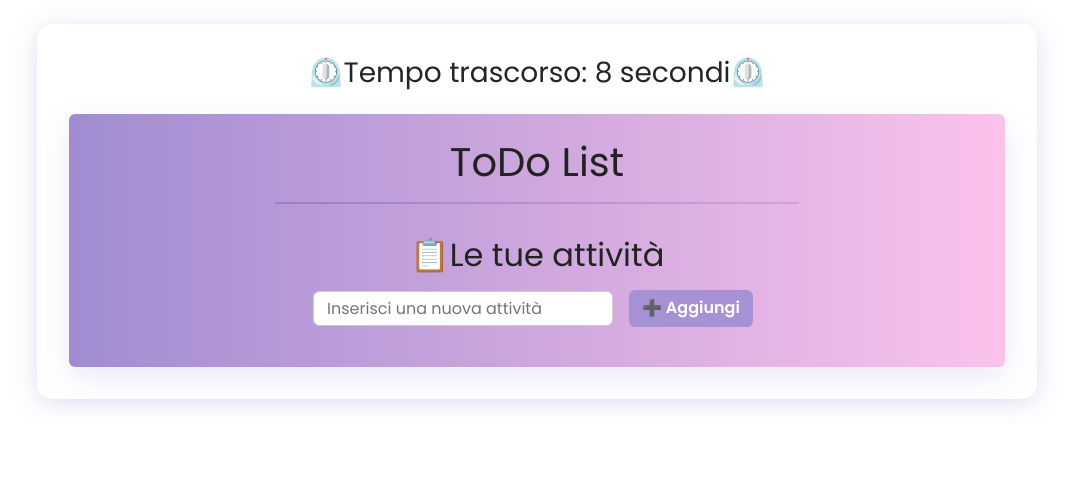
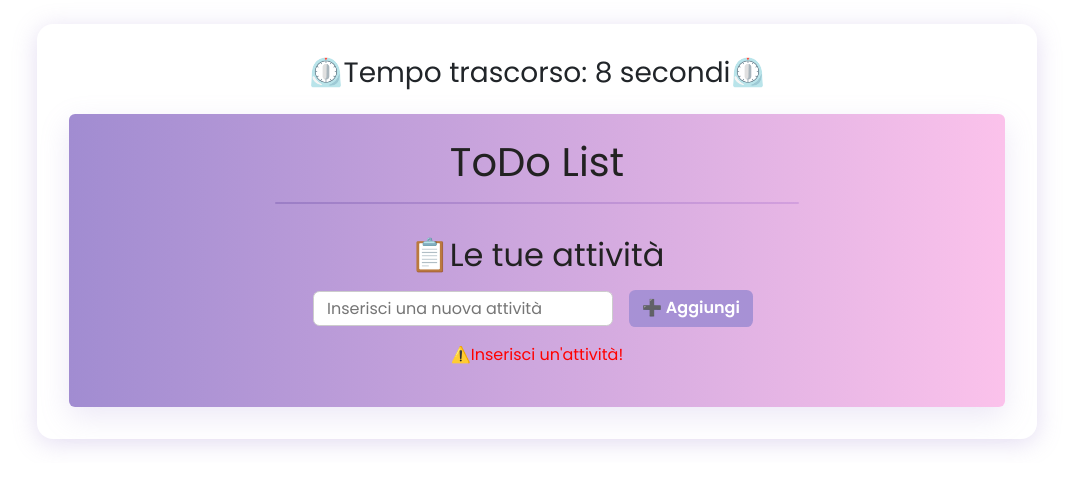
Before and after one commit to veronicamagnanimi/ToDo-List-Timer, a React (Vite) app: page / in a window 1280 px wide. Both pictures are taken after a click on the button "➕ Aggiungi". Shown: the top 486 px of the page, without its empty margins (103-1176 px from the left). Built offline with nearby package versions, Linux system fonts and the light colour scheme.

Commit message:
feat: empty field error handling

```diff
--- a/src/components/TasksList.jsx
+++ b/src/components/TasksList.jsx
@@ -31,6 +31,7 @@ const reducer = (state, action) => {
 const TasksList = () => {
   const [input, setInput] = useState("");
   const [tasks, dispatch] = useReducer(reducer, [], initialTasks); //dispatch invia l'azione al reducer per gestire lo stato
+  const [error, setError] = useState("");
 
 //salvo sul localStorage
   useEffect(() => {
@@ -39,9 +40,13 @@ const TasksList = () => {
 
 //funzione per aggiungere un task
   const addTask = () => {
-    if (input.trim() === "") return;
+    if (input.trim() === "") {
+      setError("⚠️Inserisci un'attività!");
+      return;
+    }
     dispatch({ type: "ADD", payload: input });
     setInput("");
+    setError("");
   };
 
 //messaggio per il completamento
@@ -57,6 +62,7 @@ const allTasks = tasks.length > 0 && tasks.every((task) => task.completed);
         onChange={(e) => setInput(e.target.value)}/>
       <button onClick={addTask} className="btn">➕ Aggiungi</button>
       </div>
+      {error && <p style={{ color: "red", marginTop: "0.5rem" }}>{error}</p>}
       {/* tasks + bottone rimuovi */}
       {allTasks ? (
         <h5 className="mt-4">🎉Hai completato tutte le attività!</h5>
```
